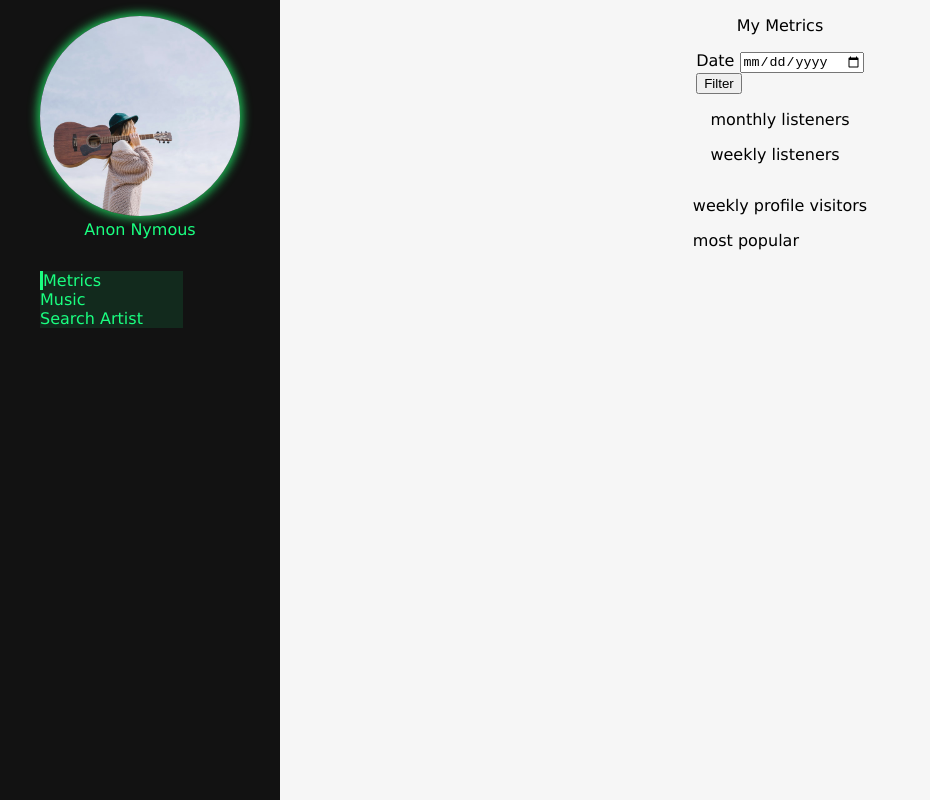
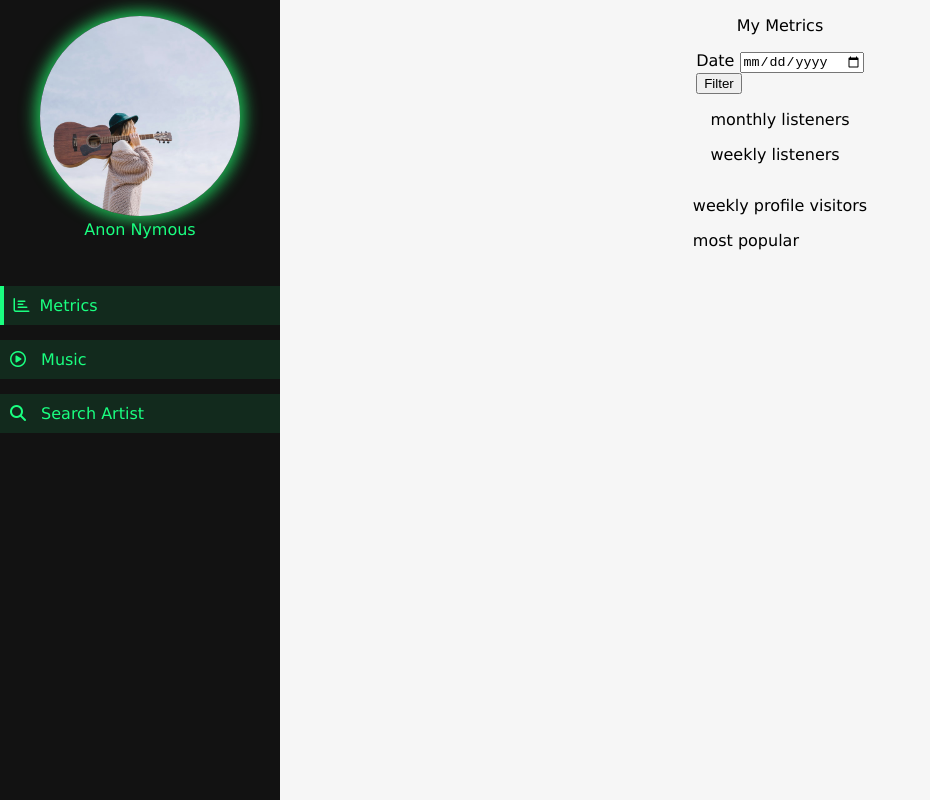
Before and after one commit to dropdel/spotify-dashboard, a plain HTML site: page index.html in a window 1280 px wide. Shown: the whole page, without its empty margins (0-930 px from the left). Drawn offline with Linux system fonts and the light colour scheme.

Commit message:
Completed the desktop design for the sidebar.

```diff
--- a/index.html
+++ b/index.html
@@ -4,6 +4,7 @@
         <meta charset="utf-8">
         <meta name="viewport" content="width=device-width, initial-scale=1.0">
         <title>Spotify Dashboard</title>
+        <script src="https://kit.fontawesome.com/3f739adfb6.js" crossorigin="anonymous"></script>
         <link rel="stylesheet" href="./styles/main.css">
     </head>
     <body>
@@ -18,13 +19,13 @@
             <nav>
                 <ul>
                     <li id="metricPath" class="urlLink selected">
-                        Metrics
+                        <i class="far fa-chart-bar"></i>Metrics
                     </li>
                     <li id="musicPath" class="urlLink">
-                        Music
+                        <i class="far fa-play-circle"></i> Music
                     </li>
                     <li id="searchPath" class="urlLink">
-                        Search Artist
+                        <i class="fas fa-search"></i> Search Artist
                     </li>
                 </ul>
             </nav>
--- a/styles/main.css
+++ b/styles/main.css
@@ -17,11 +17,18 @@ main {
     height: 100%;
     width: 100%;
 }
-
-nav > ul {
-    list-style-type: none;
+nav {
     width: 100%;
 }
+nav > ul {
+    display: flex;
+    flex-direction: column;
+    align-items: center;
+    list-style-type: none;
+    padding: 0;
+    width: 100%;
+}
+
 /* Major Sections */
 #sidebar {
     display: flex;
@@ -33,7 +40,7 @@ nav > ul {
 }
 #sidebar img {
     border-radius: 100%;
-    box-shadow: 0px 0px 10px 3px #1db954;
+    box-shadow: 0px 0px 15px 5px #1db954;
 }
 #sidebar figure {
     text-align: center;
@@ -49,9 +56,20 @@ nav > ul {
 
 /* Link section */
 .selected {
-    border-left: 3px solid rgb(26, 255, 128);
+    border-left: 7px solid rgb(26, 255, 128);
 }
 .urlLink {
     cursor: pointer;
     background-color:rgb(26, 255, 128, 0.1);
+    width: 100%;
+    text-align: center;
+    margin-top: 15px;
+    padding: 10px 0px 10px 0px;
+    text-align:left;
 }
+.urlLink i {
+    padding: 0 10px 0 10px;
+}
+.urlLink:hover {
+    background-color: rgb(26, 255, 128, 0.3)
+}
```
